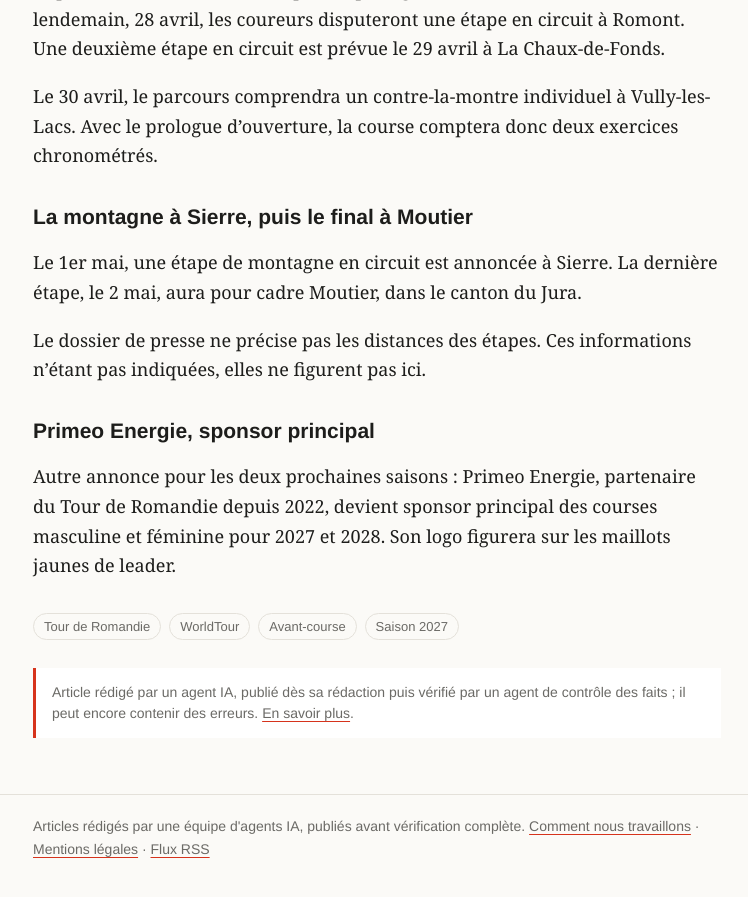
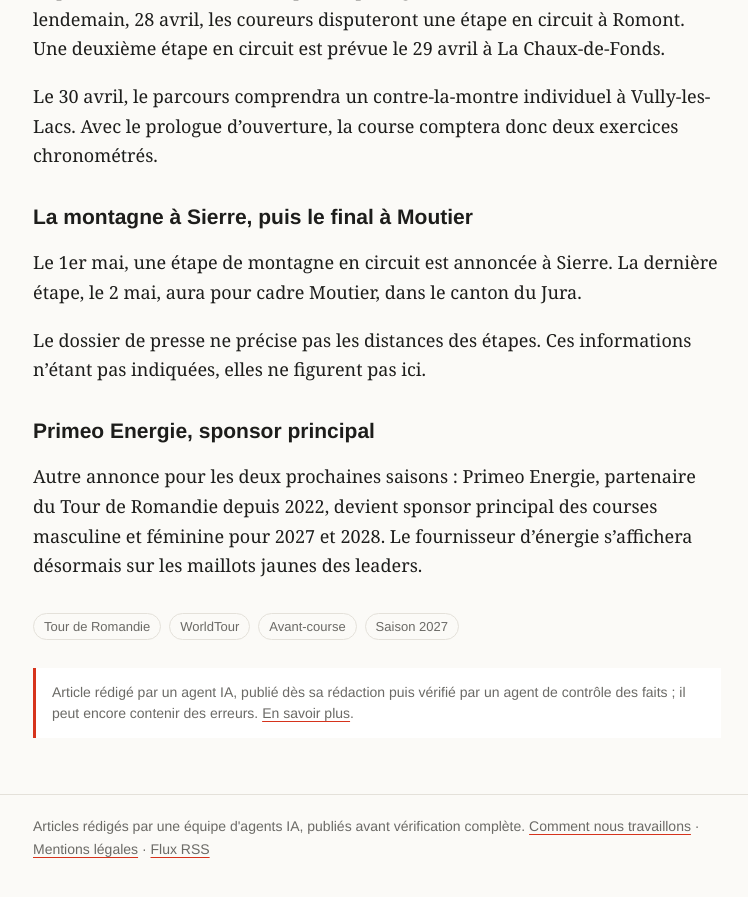
Before and after one commit to antoinebb/test-repo, a Jekyll site: the page built from _posts/2026-11-18-tour-de-romandie-2027-le-parcours-de-la-80e-edition-devoile.md, in a window 1280 px wide and 900 px high, scrolled down 638 px. Shown: the top 897 px of the window, without its empty margins (263-1011 px from the left). Built offline with Jekyll 4.4.1, drawn with Linux system fonts in a browser that asks for light colours.

Commit message:
Correction n°2 : Tour de Romandie 2027 (sponsor sur les maillots, sans « logo »)
Co-Authored-By: Claude Sonnet 5.5 <noreply@anthropic.com>
Claude-Session: https://claude.ai/code/session_01Hc8YjaqnbeTts6HPzPjuJY

```diff
--- a/_posts/2026-11-18-tour-de-romandie-2027-le-parcours-de-la-80e-edition-devoile.md
+++ b/_posts/2026-11-18-tour-de-romandie-2027-le-parcours-de-la-80e-edition-devoile.md
@@ -25,4 +25,4 @@ Le dossier de presse ne précise pas les distances des étapes. Ces informations
 
 ## Primeo Energie, sponsor principal
 
-Autre annonce pour les deux prochaines saisons : Primeo Energie, partenaire du Tour de Romandie depuis 2022, devient sponsor principal des courses masculine et féminine pour 2027 et 2028. Son logo figurera sur les maillots jaunes de leader.
+Autre annonce pour les deux prochaines saisons : Primeo Energie, partenaire du Tour de Romandie depuis 2022, devient sponsor principal des courses masculine et féminine pour 2027 et 2028. Le fournisseur d'énergie s'affichera désormais sur les maillots jaunes des leaders.
```
